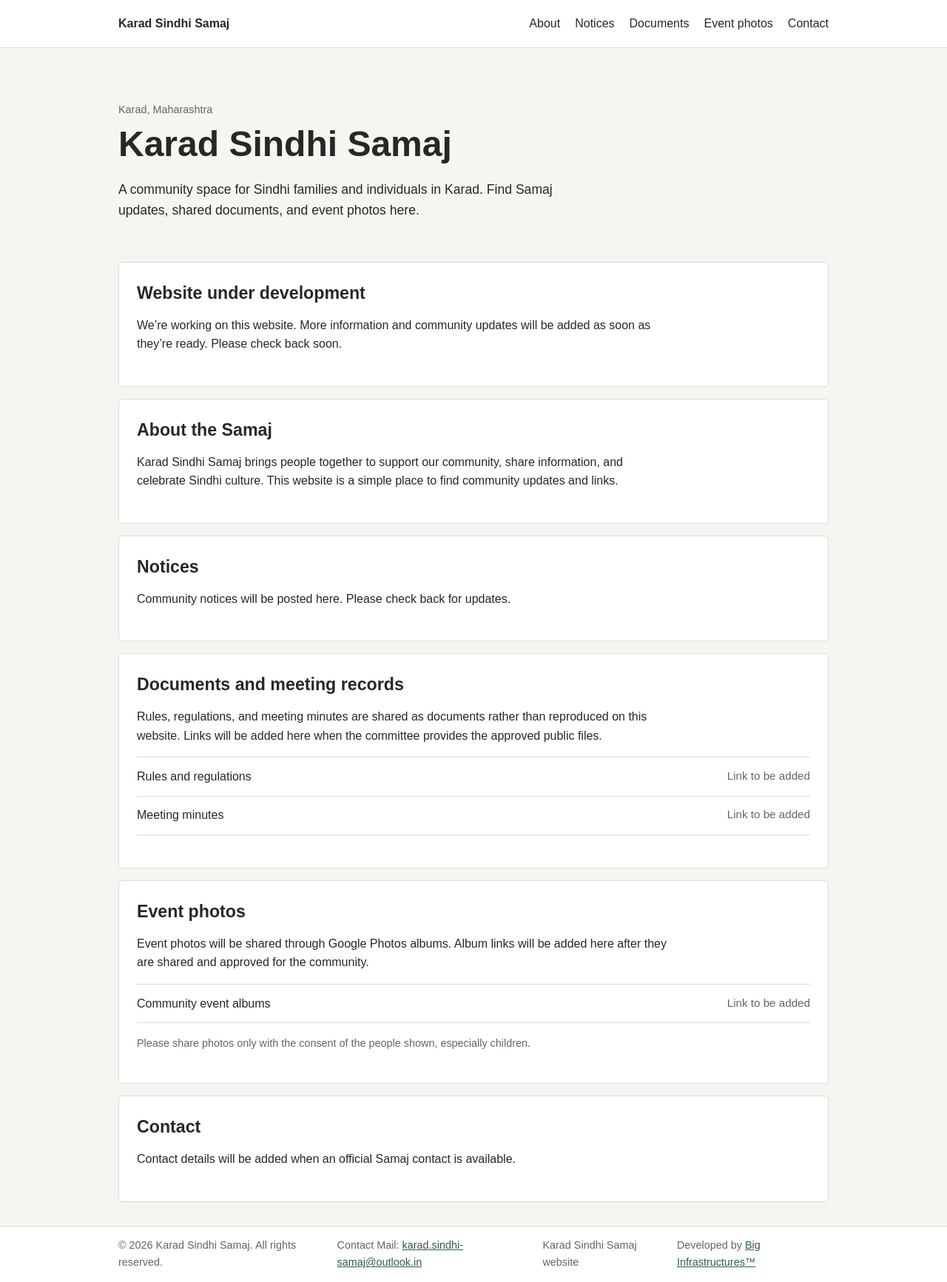
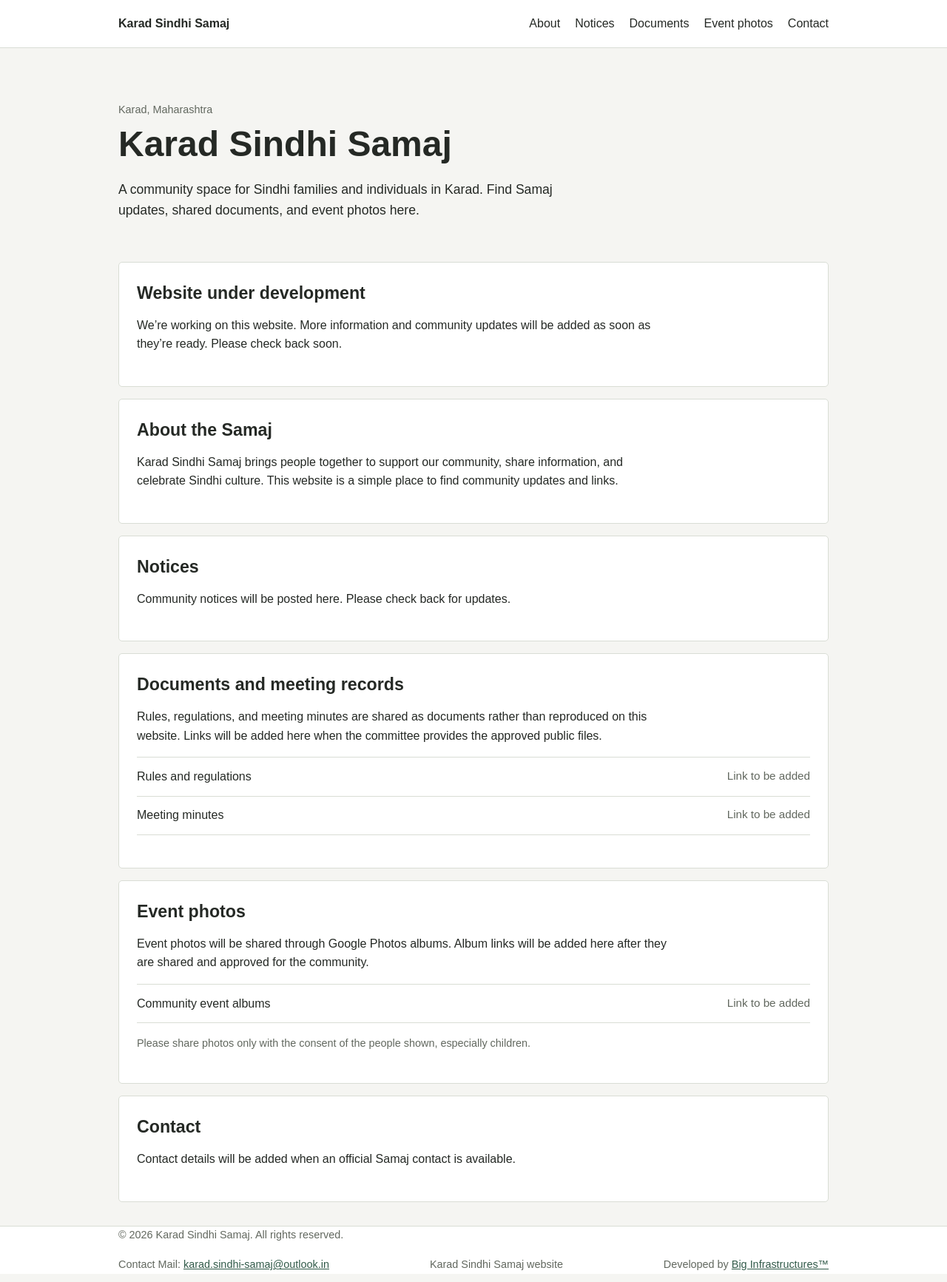
Before and after one commit to karad-sindhi-samaj/karad-sindhi-samaj.github.io, a Jekyll site: the page built from index.html, in a window 1280 px wide. Shown: the whole page at 74% size. Built offline with Jekyll 4.4.1, drawn with Linux system fonts in a browser that asks for light colours.

Commit message:
Put footer copyright on its own line

```diff
--- a/assets/css/style.css
+++ b/assets/css/style.css
@@ -41,7 +41,8 @@ h2 { margin: 0 0 .8rem; font-size: 1.45rem; }
 .link-status { font-size: .95rem; }
 .small-note { font-size: .9rem; }
 .site-footer { margin-top: 2rem; background: var(--surface); border-top: 1px solid var(--line); }
-.footer-inner { min-height: 64px; display: flex; align-items: center; justify-content: space-between; gap: 1rem; color: var(--muted); font-size: .9rem; }
+.footer-inner { min-height: 64px; display: flex; flex-wrap: wrap; align-items: center; justify-content: space-between; gap: 1rem; color: var(--muted); font-size: .9rem; }
+.footer-inner > p { flex-basis: 100%; margin: 0; }
 
 @media (max-width: 680px) {
   .header-inner { position: relative; min-height: 60px; flex-wrap: wrap; }
```
